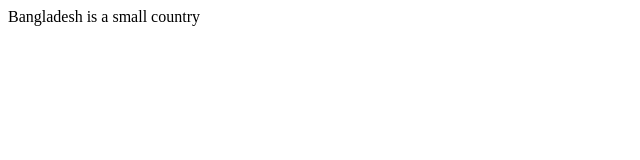
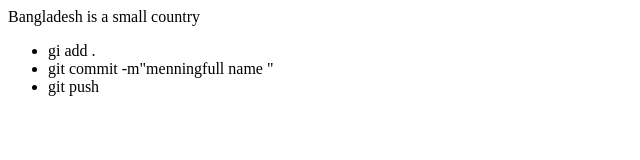
Before and after one commit to saidul24/first-repo, a plain HTML site: page index.html in a window 1280 px wide. Shown: the whole page, without its empty margins (0-640 px from the left). Drawn offline with Linux system fonts and the light colour scheme.

Commit message:
new text

```diff
--- a/index.html
+++ b/index.html
@@ -8,5 +8,11 @@
 <body>
     Bangladesh is a small country
 
+    <ul>
+        <li>gi add .</li>
+        <li>git commit -m"menningfull name "</li>
+        <li>git push</li>
+    </ul>
+
 </body>
 </html>
```
